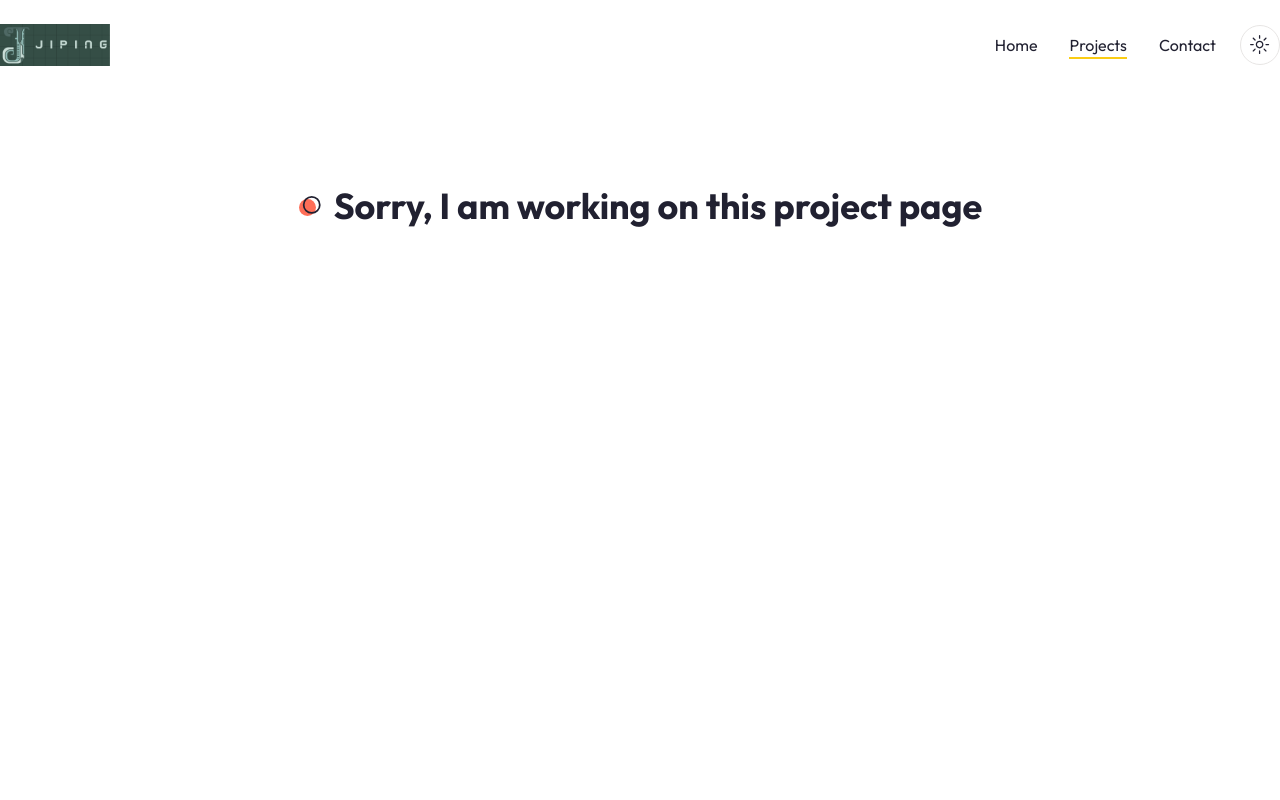
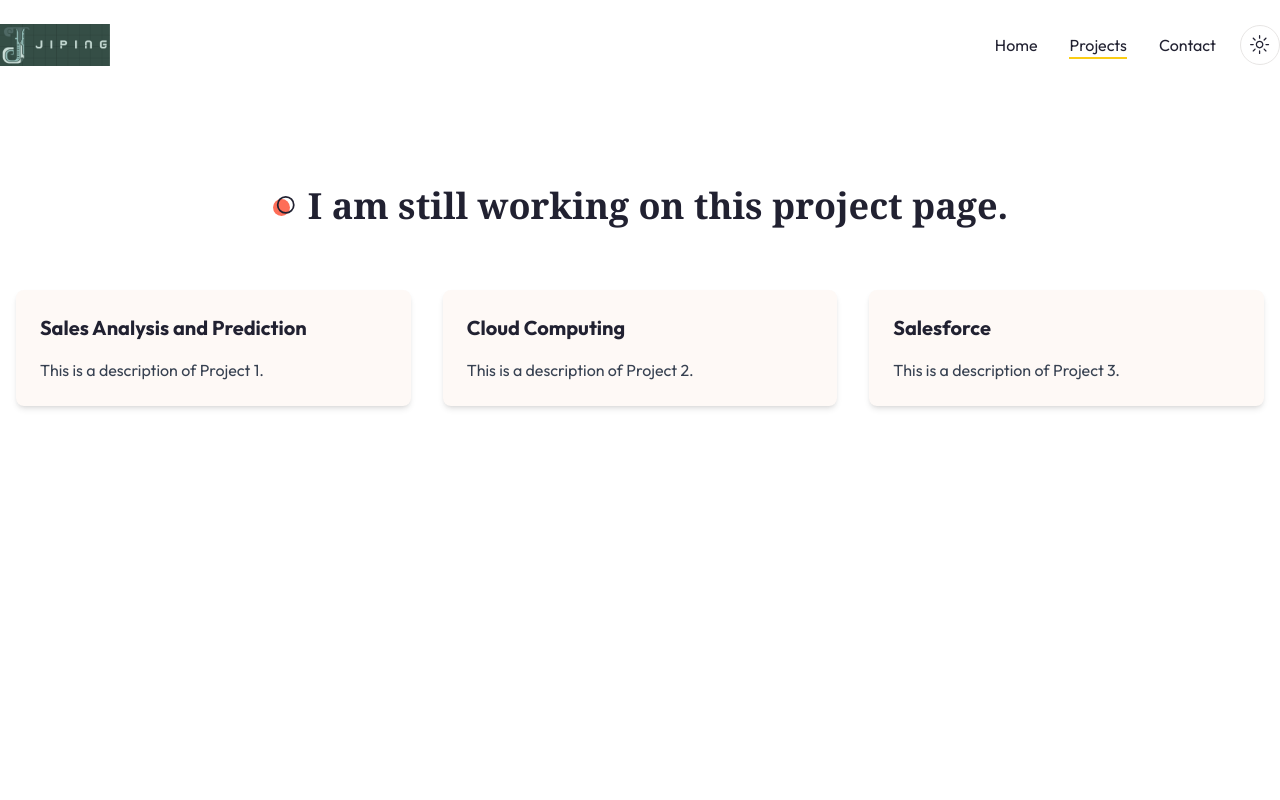
Before and after one commit to KChoi0720/MyWorld, a Next.js app: page /projects in a window 1280 px wide. Shown: the top 800 px of the page. Built offline with nearby package versions, Linux system fonts and the light colour scheme.

Commit message:
add project page

```diff
--- a/app/projects/page.jsx
+++ b/app/projects/page.jsx
@@ -1,15 +1,41 @@
-import React from 'react'
+import React from 'react';
+import Form from '@/components/Form';
+
+const projects = [
+  {
+    title: 'Sales Analysis and Prediction',
+    description: 'This is a description of Project 1.',
+  },
+  {
+    title: 'Cloud Computing',
+    description: 'This is a description of Project 2.',
+  },
+  {
+    title: 'Salesforce',
+    description: 'This is a description of Project 3.',
+  },
+];
 
 const Projects = () => {
   return (
     <section className='xl:h-[860px] pb-12 xl:py-24'>
       <div className='container mx-auto'>
-        <h2 className='section-title mb-8 xl:mb-16 text-center mx-auto'>
-        Sorry, I am working on this project page
+        <h2 className='section-title mb-8 xl:mb-16 text-center mx-auto max-w-[800px] font-serif'>
+          I am still working on this project page.
         </h2>
       </div>
+
+      <div className='grid grid-cols-1 md:grid-cols-2 lg:grid-cols-3 gap-8 px-4'>
+        {projects.map((project, index) => (
+          <div key={index} className='bg-tertiary p-6 rounded-lg shadow-md'>
+            <h3 className='text-xl font-bold mb-4'>{project.title}</h3>
+            <p className='text-gray-700'>{project.description}</p>
+          </div>
+        ))}
+      </div>
+
     </section>
-  )
-}
+  );
+};
 
-export default Projects
+export default Projects;
--- a/components/About.jsx
+++ b/components/About.jsx
@@ -38,7 +38,7 @@ import {
 const infoData = [
     {
         icon: <User2 size={20} />,
-        text: "Kevin"
+        text: "Jiping"
     },
     {
         icon: <MailIcon size={20} />,
--- a/components/Hero.jsx
+++ b/components/Hero.jsx
@@ -19,15 +19,14 @@ import react from "react"
 
 const Hero = () => {
     return (
-        <section className="py-12 xl:py-24 xl:pt-18\9\8 bg-hero bg-no-repeat bg-bottom bg-cover dark:bg-none">
+        <section className="py-12 xl:py-2 xl:pt-18\9\8 bg-hero bg-no-repeat bg-bottom bg-cover dark:bg-none">
             <div className="container mx-auto">
                 <div className="flex justify-between gap-x-8">
-                    {/* text */}
                     <div className="flex max-w-[600px] flex-col justify-center mx-auto xl:mx-0 text-center xl:text-left">
-                        {/* <div className="text-1xl uppercase font-semibold mb-4 text-primary tracking-[4px]">Software Engineer</div> */}
-                        <h1 className="h1">Hello, I'm Jiping</h1>
-
-                        <p className=" max-w-[490px] mx-auto xl:mx-0 xl:text-lg py-2 text-primary mb-10">
+                        <h1 className="text-2xl md:text-3xl lg:text-4xl font-bold font-serif">
+                            Hello, I'm Jiping
+                        </h1>
+                        <p className="max-w-[490px] mx-auto xl:mx-0 xl:text-lg py-2 text-primary mb-10 ">
                             Cloud/Software Engineer, DA/DE, Salesforce.
                         </p>
 
@@ -58,7 +57,7 @@ const Hero = () => {
                     <div className='hidden xl:flex relative'>
                         <div className='bg-hero_shape2_light dark:bg-hero_shape2_dark w-[500px] h-[500px] bg-no-repeat absolute -top-1 -right-2'></div>
                         <DevImg
-                            containerStyles=' w-[510px] h-[462px] bg-no-repeat relative bg-bottom'
+                            containerStyles=' w-[400px] h-[360px] bg-no-repeat relative bg-bottom'
                             imgSrc='/images/developer.png'
                         />
                     </div>
--- a/components/ProjectCard.jsx
+++ b/components/ProjectCard.jsx
@@ -11,10 +11,10 @@ const ProjectCard = ({ project }) => {
         {/* image */}
         <div className='relative w-full h-[300px] flex items-center justify-center bg-tertiary dark:bg-secondary/40 xl:bg-work_project_bg_light xl:dark:bg-work_project_bg_dark xl:bg-[110%] xl:bg-no-repeat overflow-hidden'>
           <Image
-            className='absolute bottom-0 shadow-2xl h-[240px]'
+            className='absolute bottom-0 shadow-2xl h-[210px]'
             src={project.image}
             width={360}
-            height={300}
+            height={220}
             alt=''
             priority
           />
```
